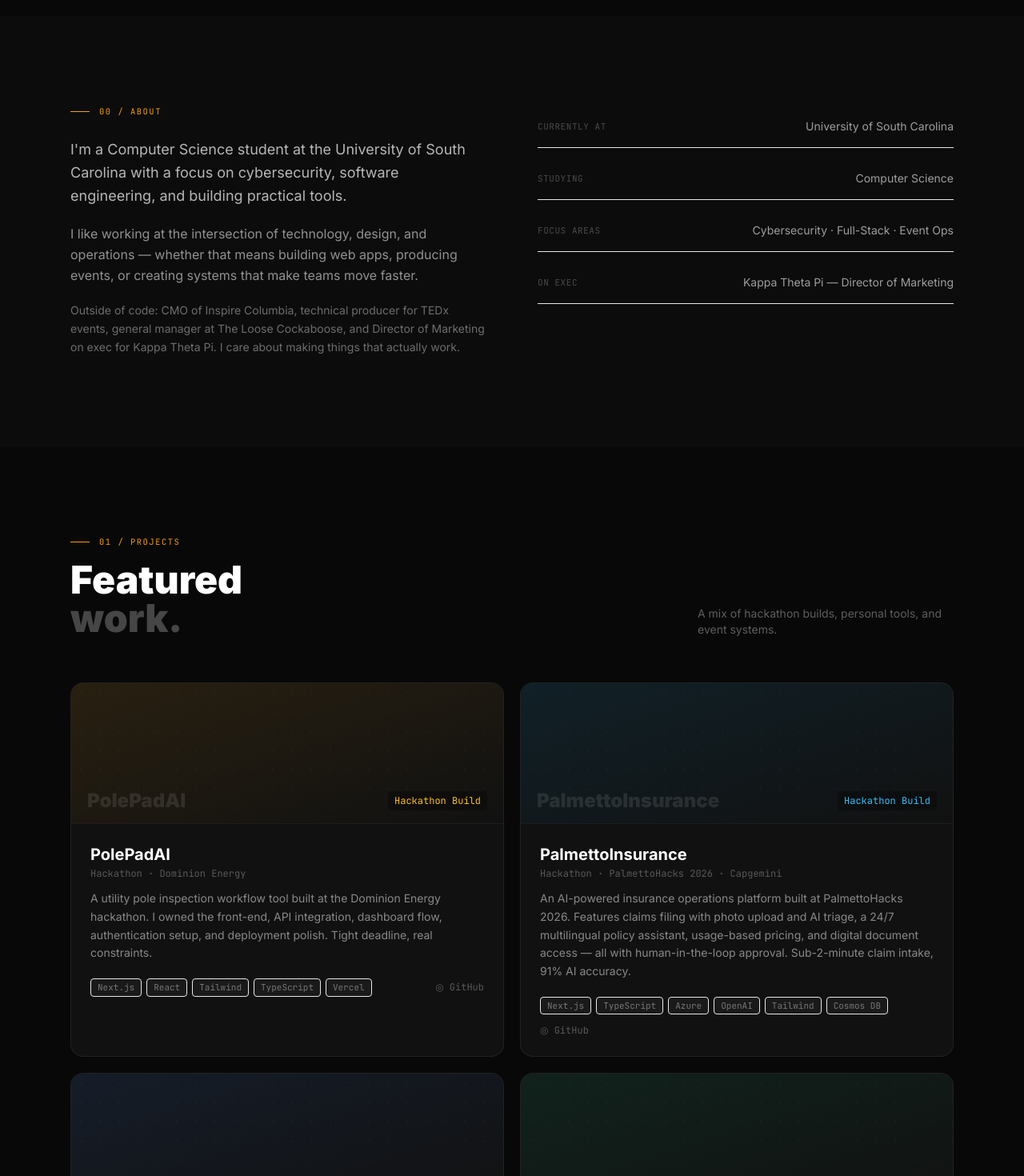
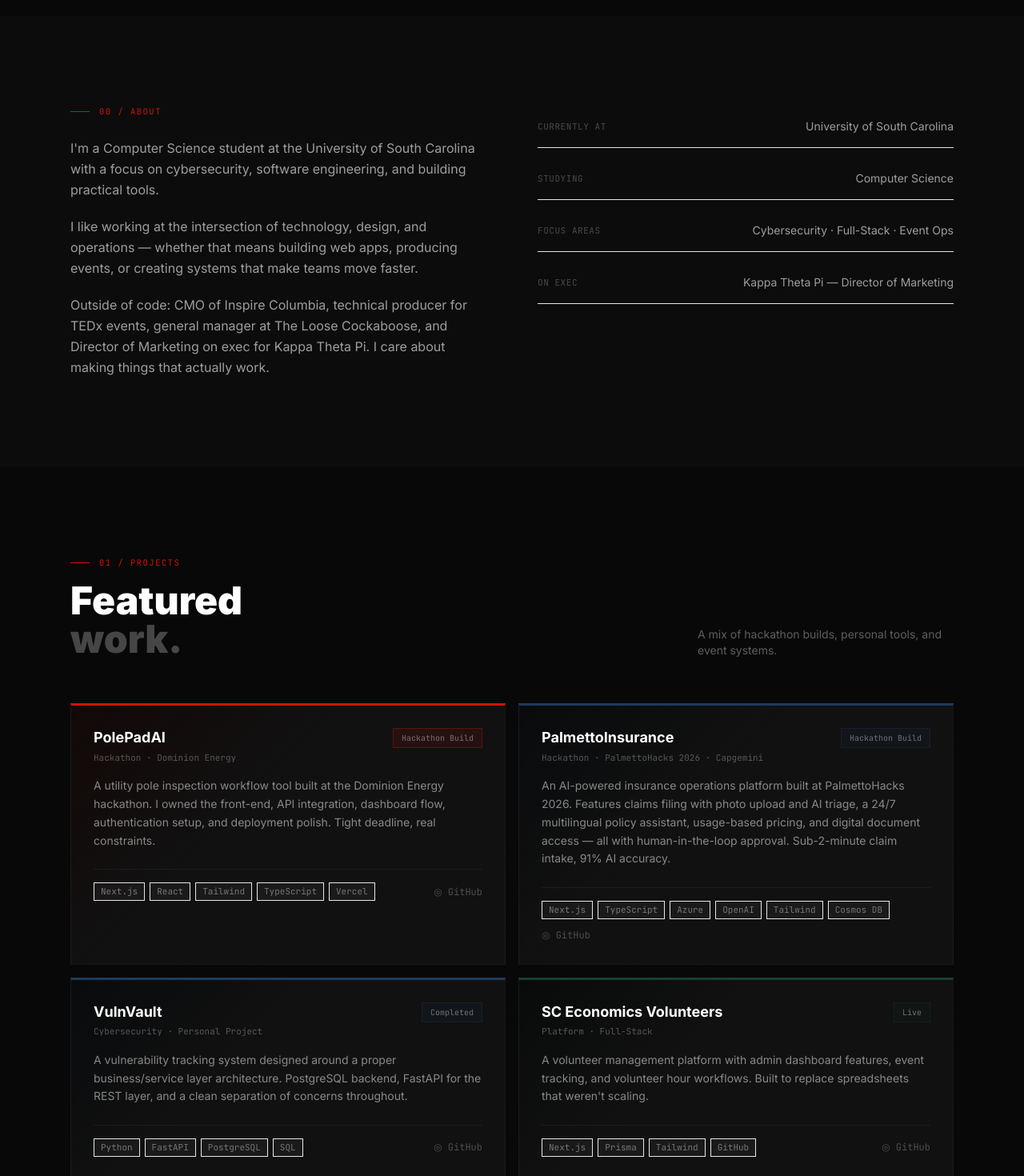
Before and after one commit to TylerZolk/TylerPort, a Next.js app: page / in a window 1280 px wide. Shown: the part 780-2250 px from the top of the page at 80% size. Built offline with nearby package versions, Linux system fonts and the light colour scheme.

Commit message:
Rebrand entire site

```diff
--- a/src/app/globals.css
+++ b/src/app/globals.css
@@ -8,9 +8,9 @@
   --bg: #080808;
   --surface: #111111;
   --surface-2: #1a1a1a;
-  --border: rgba(255,255,255,0.07);
-  --amber: #f59e0b;
-  --amber-light: #fbbf24;
+  --border: rgba(255,255,255,0.04);
+  --brand: #D21404;
+  --brand-light: #b01203;
 }
 
 * {
@@ -32,7 +32,7 @@ body {
 }
 
 ::selection {
-  background: rgba(245, 158, 11, 0.3);
+  background: rgba(97, 12, 4, 0.4);
   color: #fff;
 }
 
@@ -52,13 +52,13 @@ body {
   font-size: 0.65rem;
   letter-spacing: 0.15em;
   text-transform: uppercase;
-  color: var(--amber);
+  color: var(--brand);
 }
 
 .card-glass {
   background: var(--surface);
   border: 1px solid var(--border);
-  border-radius: 16px;
+  border-radius: 4px;
   transition: border-color 0.2s ease, transform 0.2s ease;
 }
 
--- a/src/components/About.tsx
+++ b/src/components/About.tsx
@@ -5,20 +5,20 @@ export default function About() {
         <div className="grid md:grid-cols-2 gap-16 items-start">
           <div>
             <div className="section-label mb-6 flex items-center gap-3">
-              <span className="w-6 h-px bg-amber-500" />
+              <span className="w-6 h-px bg-[#D21404]" />
               00 / ABOUT
             </div>
 
-            <p className="text-white/70 text-lg leading-relaxed mb-5">
+            <p className="text-white/60 text-base leading-relaxed mb-5">
               I&apos;m a Computer Science student at the University of South Carolina with a focus on
               cybersecurity, software engineering, and building practical tools.
             </p>
-            <p className="text-white/55 text-base leading-relaxed mb-5">
+            <p className="text-white/60 text-base leading-relaxed mb-5">
               I like working at the intersection of technology, design, and operations — whether
               that means building web apps, producing events, or creating systems that make teams
               move faster.
             </p>
-            <p className="text-white/40 text-sm leading-relaxed">
+            <p className="text-white/60 text-base leading-relaxed">
               Outside of code: CMO of Inspire Columbia, technical producer for TEDx events, general
               manager at The Loose Cockaboose, and Director of Marketing on exec for Kappa Theta Pi.
               I care about making things that actually work.
--- a/src/components/Experience.tsx
+++ b/src/components/Experience.tsx
@@ -3,7 +3,7 @@ const experiences = [
     role: "Chief Marketing Officer",
     org: "Inspire Columbia",
     period: "2026 — Present",
-    color: "bg-amber-500",
+    color: "bg-[#D21404]",
     bullets: [
       "Led brand strategy and marketing operations for a community-focused nonprofit events org.",
       "Built and managed social content pipelines, partnerships, and outreach campaigns.",
@@ -73,7 +73,7 @@ export default function Experience() {
       <div className="max-w-6xl mx-auto px-6">
         <div className="mb-14">
           <div className="section-label mb-4 flex items-center gap-3">
-            <span className="w-6 h-px bg-amber-500" />
+            <span className="w-6 h-px bg-[#D21404]" />
             03 / EXPERIENCE
           </div>
           <h2 className="text-4xl md:text-5xl font-black text-white leading-tight">
@@ -107,7 +107,7 @@ export default function Experience() {
                   <ul className="flex flex-col gap-2">
                     {exp.bullets.map((b, j) => (
                       <li key={j} className="flex items-start gap-3 text-sm text-white/50">
-                        <span className="mt-2 w-1 h-1 rounded-full bg-amber-500 flex-shrink-0" />
+                        <span className="mt-2 w-1 h-1 rounded-full bg-[#D21404] flex-shrink-0" />
                         {b}
                       </li>
                     ))}
--- a/src/components/Footer.tsx
+++ b/src/components/Footer.tsx
@@ -2,7 +2,7 @@ export default function Footer() {
   return (
     <footer className="border-t border-white/5 py-10">
       <div className="max-w-6xl mx-auto px-6 flex flex-col md:flex-row items-center justify-between gap-4">
-        <span className="font-mono text-sm text-amber-400">TZ_</span>
+        <span className="font-mono text-sm text-[#D21404]">TZ_</span>
 
         <p className="font-mono text-xs text-white/20 text-center">
           © 2025 Tyler Zolkos · Built with Next.js + Tailwind
--- a/src/components/Hero.tsx
+++ b/src/components/Hero.tsx
@@ -39,11 +39,11 @@ export default function Hero() {
       </div>
 
       {/* Ambient glow */}
-      <div className="absolute top-1/3 left-1/2 -translate-x-1/2 -translate-y-1/2 w-[600px] h-[600px] bg-amber-500/5 rounded-full blur-[120px] pointer-events-none" />
+      <div className="absolute top-1/3 left-1/2 -translate-x-1/2 -translate-y-1/2 w-[600px] h-[600px] bg-[#D21404]/5 rounded-full blur-[120px] pointer-events-none" />
 
       <div className="relative max-w-6xl mx-auto px-6 py-20">
         <div className="section-label mb-6 flex items-center gap-3">
-          <span className="w-6 h-px bg-amber-500" />
+          <span className="w-6 h-px bg-[#D21404]" />
           Computer Science · USC
         </div>
 
@@ -71,7 +71,7 @@ export default function Hero() {
         <div className="flex flex-wrap items-center gap-6">
           <a
             href="#projects"
-            className="px-6 py-3 bg-amber-500 hover:bg-amber-400 text-black font-semibold text-sm rounded-full transition-all hover:scale-[1.02]"
+            className="px-6 py-3 bg-[#D21404] hover:bg-[#b01203] text-black font-semibold text-sm rounded-full transition-all hover:scale-[1.02]"
           >
             View Projects
           </a>
--- a/src/components/MoreThanCode.tsx
+++ b/src/components/MoreThanCode.tsx
@@ -39,7 +39,7 @@ export default function MoreThanCode() {
       <div className="max-w-6xl mx-auto px-6">
         <div className="mb-14">
           <div className="section-label mb-4 flex items-center gap-3">
-            <span className="w-6 h-px bg-amber-500" />
+            <span className="w-6 h-px bg-[#D21404]" />
             04 / BEYOND CODE
           </div>
           <h2 className="text-4xl md:text-5xl font-black text-white leading-tight mb-3">
--- a/src/components/Navbar.tsx
+++ b/src/components/Navbar.tsx
@@ -29,7 +29,7 @@ export default function Navbar() {
       <div className="max-w-6xl mx-auto px-6 py-4 flex items-center justify-between">
         <a
           href="#"
-          className="font-mono text-sm text-amber-400 tracking-wider hover:text-amber-300 transition-colors"
+          className="font-mono text-sm text-[#D21404] tracking-wider hover:text-[#b01203] transition-colors"
         >
           TZ<span className="text-white/30">_</span>
         </a>
@@ -47,7 +47,7 @@ export default function Navbar() {
           ))}
           <a
             href="#contact"
-            className="text-sm px-4 py-2 rounded-full border border-amber-500/40 text-amber-400 hover:bg-amber-500/10 transition-all"
+            className="text-sm px-4 py-2 rounded-full border border-[#D21404]/40 text-[#D21404] hover:bg-[#D21404]/10 transition-all"
           >
             Contact Me
           </a>
--- a/src/components/Projects.tsx
+++ b/src/components/Projects.tsx
@@ -8,8 +8,7 @@ const projects = [
     description:
       "A utility pole inspection workflow tool built at the Dominion Energy hackathon. I owned the front-end, API integration, dashboard flow, authentication setup, and deployment polish. Tight deadline, real constraints.",
     stack: ["Next.js", "React", "Tailwind", "TypeScript", "Vercel"],
-    color: "from-amber-500/10 to-transparent",
-    accentColor: "text-amber-400",
+    borderColor: "#D21404",
     status: "Hackathon Build",
     github: "https://github.com/TylerZolk/GridstormFrontEnd",
   },
@@ -20,8 +19,7 @@ const projects = [
     description:
       "An AI-powered insurance operations platform built at PalmettoHacks 2026. Features claims filing with photo upload and AI triage, a 24/7 multilingual policy assistant, usage-based pricing, and digital document access — all with human-in-the-loop approval. Sub-2-minute claim intake, 91% AI accuracy.",
     stack: ["Next.js", "TypeScript", "Azure", "OpenAI", "Tailwind", "Cosmos DB"],
-    color: "from-sky-500/10 to-transparent",
-    accentColor: "text-sky-400",
+    borderColor: "#1e3a5f",
     status: "Hackathon Build",
     github: "https://github.com/TylerZolk/PalmettoInsurance",
   },
@@ -32,8 +30,7 @@ const projects = [
     description:
       "A vulnerability tracking system designed around a proper business/service layer architecture. PostgreSQL backend, FastAPI for the REST layer, and a clean separation of concerns throughout.",
     stack: ["Python", "FastAPI", "PostgreSQL", "SQL"],
-    color: "from-blue-500/10 to-transparent",
-    accentColor: "text-blue-400",
+    borderColor: "#1e3a5f",
     status: "Completed",
     github: "https://github.com/TylerZolk/CSCE548Project",
   },
@@ -44,8 +41,7 @@ const projects = [
     description:
       "A volunteer management platform with admin dashboard features, event tracking, and volunteer hour workflows. Built to replace spreadsheets that weren't scaling.",
     stack: ["Next.js", "Prisma", "Tailwind", "GitHub"],
-    color: "from-emerald-500/10 to-transparent",
-    accentColor: "text-emerald-400",
+    borderColor: "#14422e",
     status: "Live",
     github: "https://github.com/ktp-usc/sc-economics-volunteers",
   },
@@ -56,8 +52,7 @@ const projects = [
     description:
       "A multi-role shift scheduling app for restaurant groups. Employees submit availability and clock in via PIN, managers build schedules and manage staff, and owners get a cross-location overview. Built with role-based views, shift templates, and preset management.",
     stack: ["Next.js", "React", "TypeScript", "Tailwind"],
-    color: "from-teal-500/10 to-transparent",
-    accentColor: "text-teal-400",
+    borderColor: "#0f3d38",
     status: "Live",
     github: "https://github.com/TylerZolk/TLCSchedule",
   },
@@ -68,8 +63,7 @@ const projects = [
     description:
       "Branding, marketing, technical production, and operations for community-focused events in Columbia, SC. From designing decks to running AV — the whole stack, just not the software kind.",
     stack: ["Branding", "AV Production", "Marketing", "Leadership"],
-    color: "from-purple-500/10 to-transparent",
-    accentColor: "text-purple-400",
+    borderColor: "#2e1a4a",
     status: "Ongoing",
     github: null,
   },
@@ -82,7 +76,7 @@ export default function Projects() {
         <div className="flex items-end justify-between mb-14 flex-wrap gap-4">
           <div>
             <div className="section-label mb-4 flex items-center gap-3">
-              <span className="w-6 h-px bg-amber-500" />
+              <span className="w-6 h-px bg-[#D21404]" />
               01 / PROJECTS
             </div>
             <h2 className="text-4xl md:text-5xl font-black text-white leading-tight">
@@ -96,47 +90,44 @@ export default function Projects() {
           </p>
         </div>
 
-        <div className="grid md:grid-cols-2 gap-5">
+        <div className="grid md:grid-cols-2 gap-4">
           {projects.map((p) => (
             <div
               key={p.id}
-              className="card-glass group overflow-hidden"
+              className="group overflow-hidden border border-white/[0.04] hover:border-white/[0.09] transition-all duration-200"
+              style={{
+                borderTop: `3px solid ${p.borderColor}`,
+                background: `linear-gradient(135deg, ${p.borderColor}0d 0%, #111111 40%)`,
+              }}
             >
-              {/* Project header area */}
-              <div
-                className={`relative h-44 bg-gradient-to-br ${p.color} bg-[#111] border-b border-white/5 overflow-hidden`}
-                style={{
-                  backgroundImage: `radial-gradient(circle, rgba(255,255,255,0.03) 1px, transparent 1px)`,
-                  backgroundSize: "24px 24px",
-                }}
-              >
-                <div className={`absolute inset-0 bg-gradient-to-br ${p.color}`} />
-                <div className="absolute bottom-4 left-5 right-5 flex items-end justify-between">
-                  <h3 className="text-2xl font-black text-white/10 leading-none">{p.name}</h3>
-                  <span className={`font-mono text-xs ${p.accentColor} bg-black/30 px-2 py-1 rounded`}>
+              <div className="p-7">
+                {/* Header row */}
+                <div className="flex items-start justify-between gap-3 mb-4">
+                  <div>
+                    <h3 className="text-lg font-bold text-white group-hover:text-white/85 transition-colors leading-snug">
+                      {p.name}
+                    </h3>
+                    <p className="font-mono text-[11px] text-white/30 mt-1">{p.tagline}</p>
+                  </div>
+                  <span
+                    className="font-mono text-[10px] text-white/40 px-2.5 py-1 flex-shrink-0 whitespace-nowrap"
+                    style={{ background: `${p.borderColor}1a`, border: `1px solid ${p.borderColor}50` }}
+                  >
                     {p.status}
                   </span>
                 </div>
-              </div>
 
-              <div className="p-6">
-                <div className="mb-2">
-                  <h3 className="text-xl font-bold text-white group-hover:text-amber-300 transition-colors">
-                    {p.name}
-                  </h3>
-                  <p className="font-mono text-xs text-white/30 mt-0.5">{p.tagline}</p>
-                </div>
-
-                <p className="text-sm text-white/50 leading-relaxed mt-3 mb-5">
+                <p className="text-sm text-white/50 leading-relaxed mb-6">
                   {p.description}
                 </p>
 
-                <div className="flex items-center justify-between gap-3 flex-wrap">
+                {/* Footer row */}
+                <div className="flex items-center justify-between gap-3 pt-4 border-t border-white/5 flex-wrap">
                   <div className="flex flex-wrap gap-1.5">
                     {p.stack.map((tag) => (
                       <span
                         key={tag}
-                        className="text-[11px] font-mono px-2 py-0.5 bg-white/[0.04] border border-white/8 rounded text-white/40"
+                        className="text-[11px] font-mono px-2 py-0.5 bg-white/[0.04] border border-white/8 text-white/40"
                       >
                         {tag}
                       </span>
@@ -148,7 +139,7 @@ export default function Projects() {
                       href={p.github}
                       target="_blank"
                       rel="noopener noreferrer"
-                      className="flex-shrink-0 flex items-center gap-1.5 text-xs text-white/30 hover:text-white/70 transition-colors font-mono"
+                      className="flex-shrink-0 flex items-center gap-1.5 text-xs text-white/25 hover:text-white/60 transition-colors font-mono"
                     >
                       ◎ GitHub
                     </a>
--- a/src/components/Stack.tsx
+++ b/src/components/Stack.tsx
@@ -66,7 +66,7 @@ export default function Stack() {
       <div className="max-w-6xl mx-auto px-6">
         <div className="mb-14">
           <div className="section-label mb-4 flex items-center gap-3">
-            <span className="w-6 h-px bg-amber-500" />
+            <span className="w-6 h-px bg-[#D21404]" />
             02 / STACK
           </div>
           <h2 className="text-4xl md:text-5xl font-black text-white leading-tight mb-3">
@@ -84,7 +84,7 @@ export default function Stack() {
             <div key={cat.id} className="card-glass p-5">
               <div className="flex items-center justify-between mb-5">
                 <div>
-                  <div className="font-mono text-[10px] text-amber-500 mb-1">{cat.id}</div>
+                  <div className="font-mono text-[10px] text-[#D21404] mb-1">{cat.id}</div>
                   <h3 className="text-sm font-semibold text-white">{cat.title}</h3>
                 </div>
                 <span className="font-mono text-xs text-white/20">{cat.tools.length}</span>
```
Also changed, not shown: src/components/Contact.tsx (+4 -4 lines).
